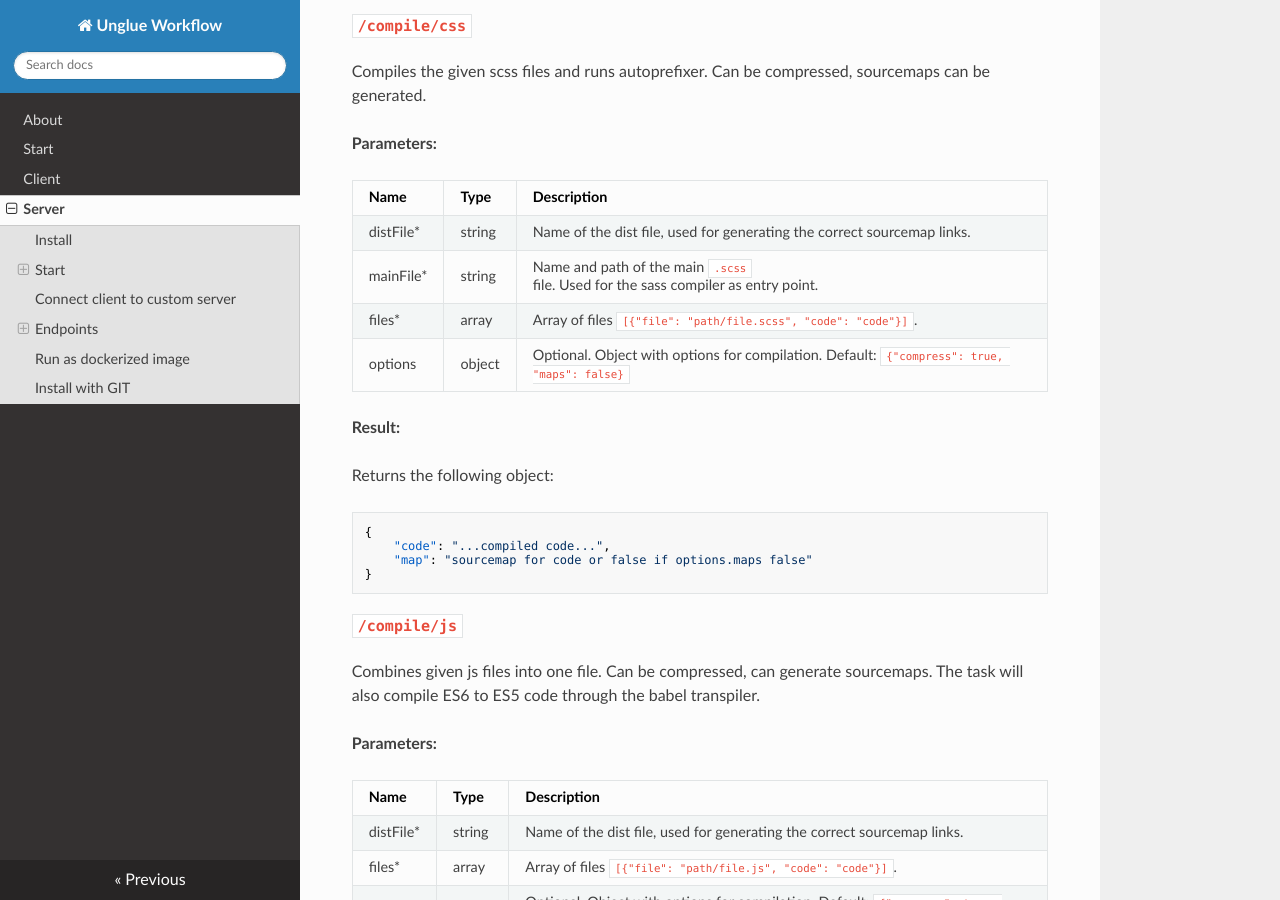
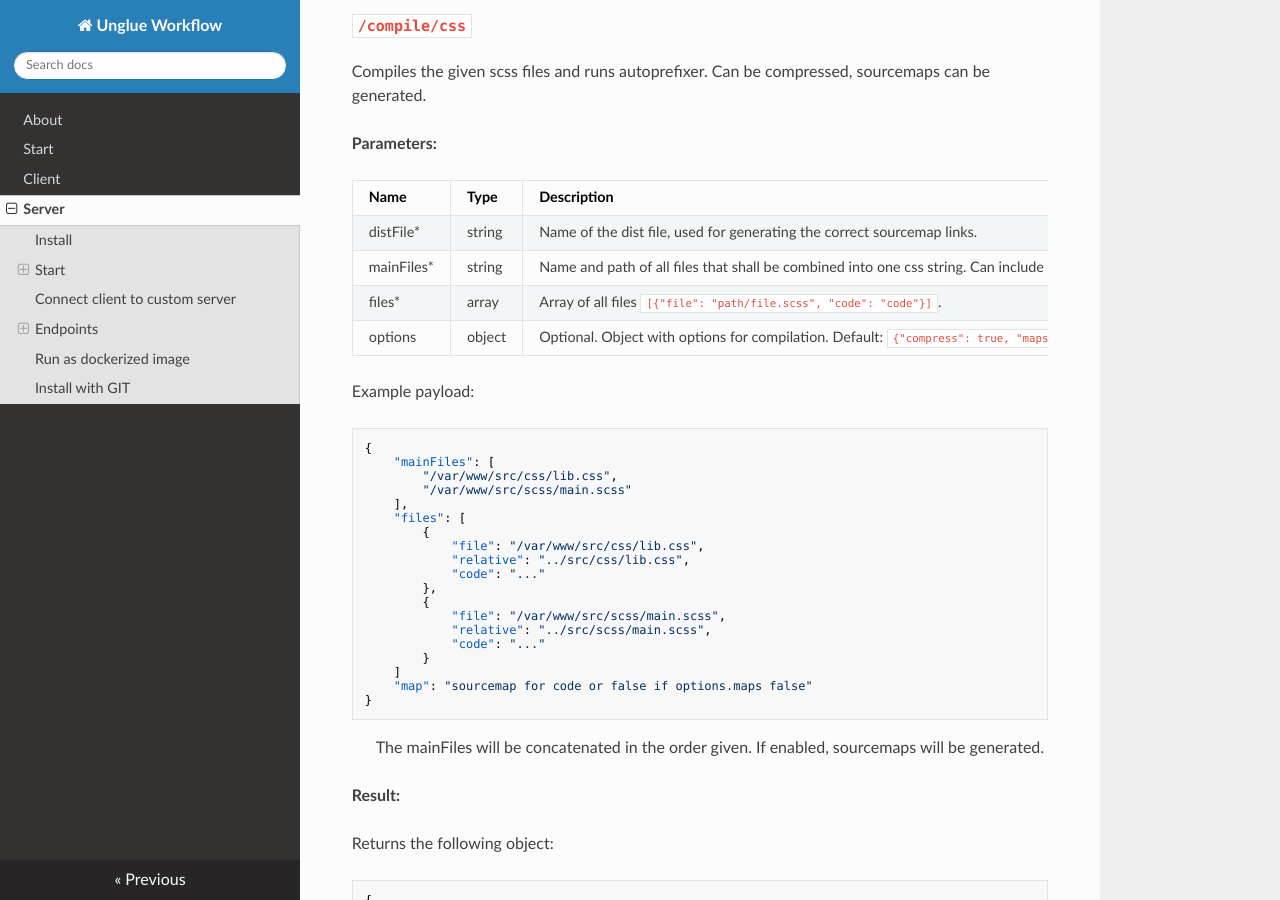
Before and after one commit to frontend-workflow-cloud-compiler/docs, an MkDocs documentation site: the page built from docs/server.md, in a window 1280 px wide and 900 px high, scrolled down 848 px. Built offline with MkDocs 1.6.1, drawn with Linux system fonts in a browser that asks for light colours; nearby versions of some CDN libraries; old or Windows-style settings are respelled for this version of MkDocs.

Commit message:
Updated server docs

````diff
--- a/docs/server.md
+++ b/docs/server.md
@@ -38,9 +38,35 @@ Compiles the given scss files and runs autoprefixer. Can be compressed, sourcema
 | Name | Type | Description |
 |---|---|---|
 | distFile* | string | Name of the dist file, used for generating the correct sourcemap links. |
-| mainFile* | string | Name and path of the main `.scss` file. Used for the sass compiler as entry point. |
-| files* | array | Array of files `[{"file": "path/file.scss", "code": "code"}]`.
+| mainFiles* | string | Name and path of all files that shall be combined into one css string. Can include css or scss files. It's important that the given css/scss files are sent with code and the same file path as given in `files`. |
+| files* | array | Array of all files `[{"file": "path/file.scss", "code": "code"}]`.
 | options | object | Optional. Object with options for compilation. Default: `{"compress": true, "maps": false}` |
+
+Example payload:
+
+```json
+{
+	"mainFiles": [
+		"/var/www/src/css/lib.css",
+		"/var/www/src/scss/main.scss"
+	],
+	"files": [
+		{
+			"file": "/var/www/src/css/lib.css",
+			"relative": "../src/css/lib.css",
+			"code": "..."
+		},
+		{
+			"file": "/var/www/src/scss/main.scss",
+			"relative": "../src/scss/main.scss",
+			"code": "..."
+		}
+	]
+	"map": "sourcemap for code or false if options.maps false"
+}
+```
+
+> The mainFiles will be concatenated in the order given. If enabled, sourcemaps will be generated.
 
 **Result:**
 
````
Also changed, not shown: other parts of docs/server.md (+1 -1 lines).
